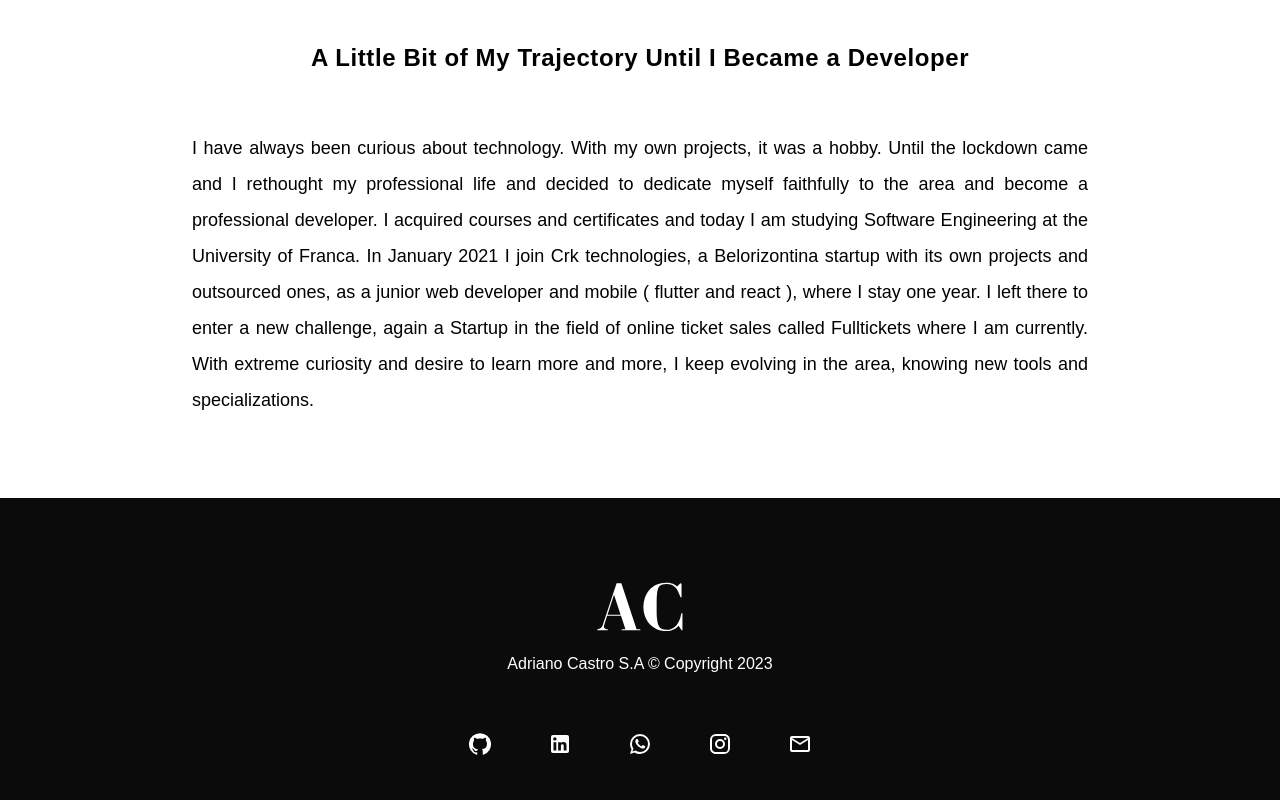
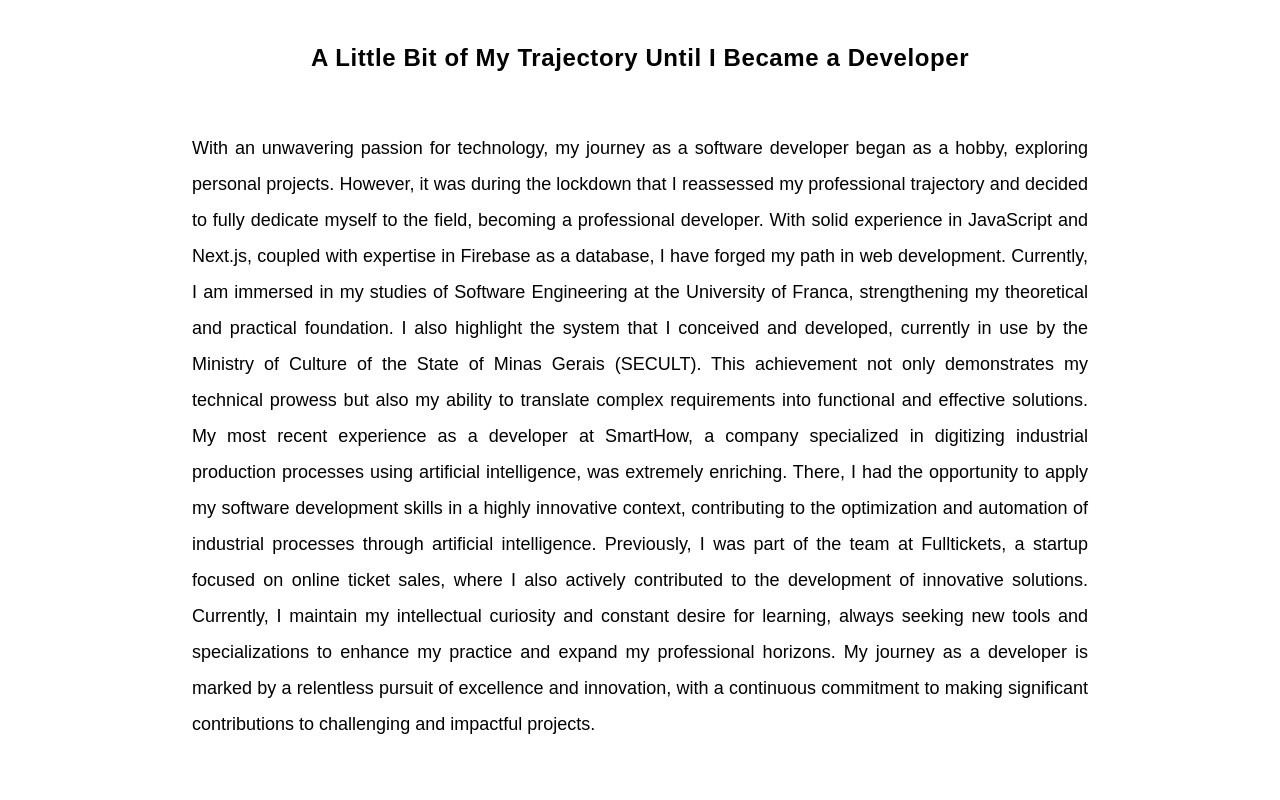
Before and after one commit to DricoCastro/AdrianoCastro-Tailwind, a Next.js app: page / in a window 1280 px wide. Shown: the part 2540-3340 px from the top of the page. Built offline with nearby package versions, Linux system fonts and the light colour scheme.

Commit message:
att text about me

```diff
--- a/src/app/components/DefaultFooter/index.tsx
+++ b/src/app/components/DefaultFooter/index.tsx
@@ -54,7 +54,7 @@
        text-white
        `}
       >
-        Adriano Castro S.A © Copyright 2023
+        Adriano Castro S.A © Copyright 2024
       </a>
 
       <div
--- a/src/app/home/aboutMe/index.tsx
+++ b/src/app/home/aboutMe/index.tsx
@@ -59,18 +59,34 @@
            leading-normal
             `}
         >
-          I have always been curious about technology. With my own projects, it
-          was a hobby. Until the lockdown came and I rethought my professional
-          life and decided to dedicate myself faithfully to the area and become
-          a professional developer. I acquired courses and certificates and
-          today I am studying Software Engineering at the University of Franca.
-          In January 2021 I join Crk technologies, a Belorizontina startup with
-          its own projects and outsourced ones, as a junior web developer and
-          mobile ( flutter and react ), where I stay one year. I left there to
-          enter a new challenge, again a Startup in the field of online ticket
-          sales called Fulltickets where I am currently. With extreme curiosity
-          and desire to learn more and more, I keep evolving in the area,
-          knowing new tools and specializations.
+          With an unwavering passion for technology, my journey as a software
+          developer began as a hobby, exploring personal projects. However, it
+          was during the lockdown that I reassessed my professional trajectory
+          and decided to fully dedicate myself to the field, becoming a
+          professional developer. With solid experience in JavaScript and
+          Next.js, coupled with expertise in Firebase as a database, I have
+          forged my path in web development. Currently, I am immersed in my
+          studies of Software Engineering at the University of Franca,
+          strengthening my theoretical and practical foundation. I also
+          highlight the system that I conceived and developed, currently in use
+          by the Ministry of Culture of the State of Minas Gerais (SECULT). This
+          achievement not only demonstrates my technical prowess but also my
+          ability to translate complex requirements into functional and
+          effective solutions. My most recent experience as a developer at
+          SmartHow, a company specialized in digitizing industrial production
+          processes using artificial intelligence, was extremely enriching.
+          There, I had the opportunity to apply my software development skills
+          in a highly innovative context, contributing to the optimization and
+          automation of industrial processes through artificial intelligence.
+          Previously, I was part of the team at Fulltickets, a startup focused
+          on online ticket sales, where I also actively contributed to the
+          development of innovative solutions. Currently, I maintain my
+          intellectual curiosity and constant desire for learning, always
+          seeking new tools and specializations to enhance my practice and
+          expand my professional horizons. My journey as a developer is marked
+          by a relentless pursuit of excellence and innovation, with a
+          continuous commitment to making significant contributions to
+          challenging and impactful projects.
         </a>
       </div>
     </div>
```
